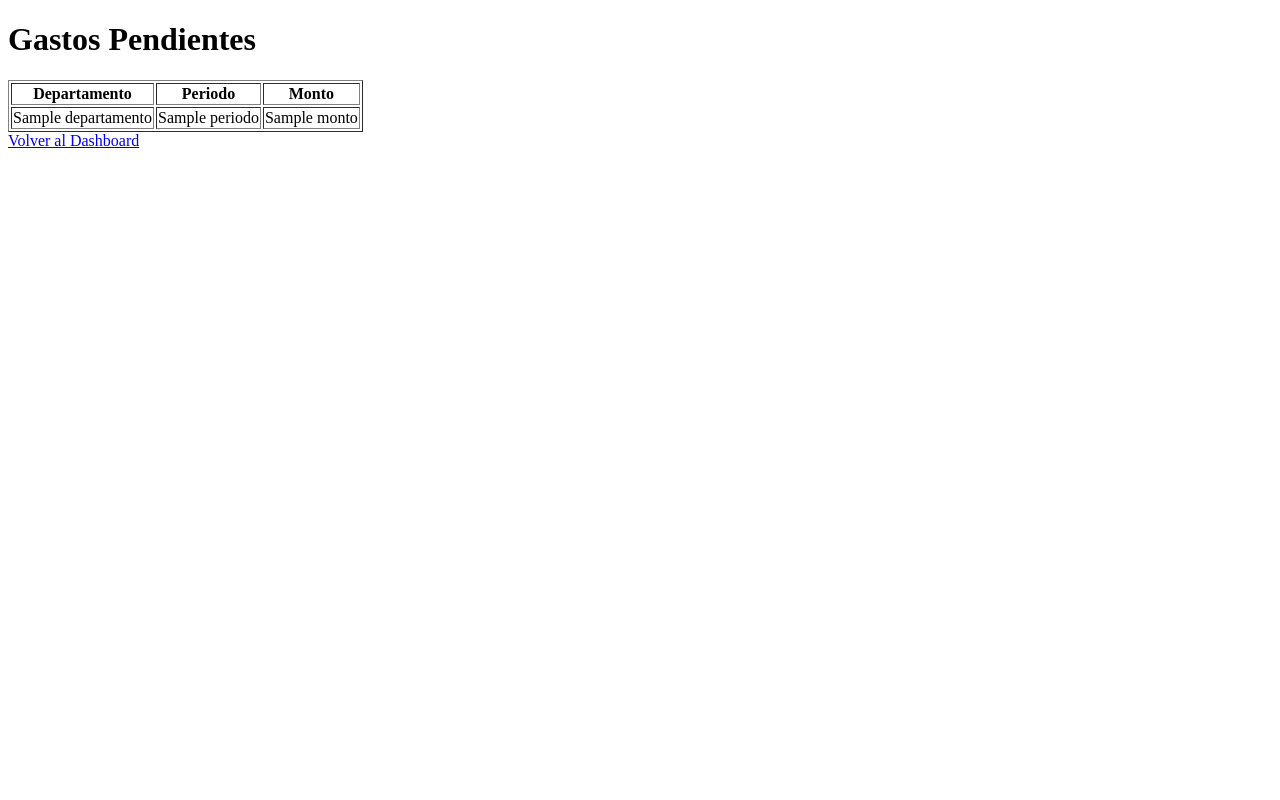
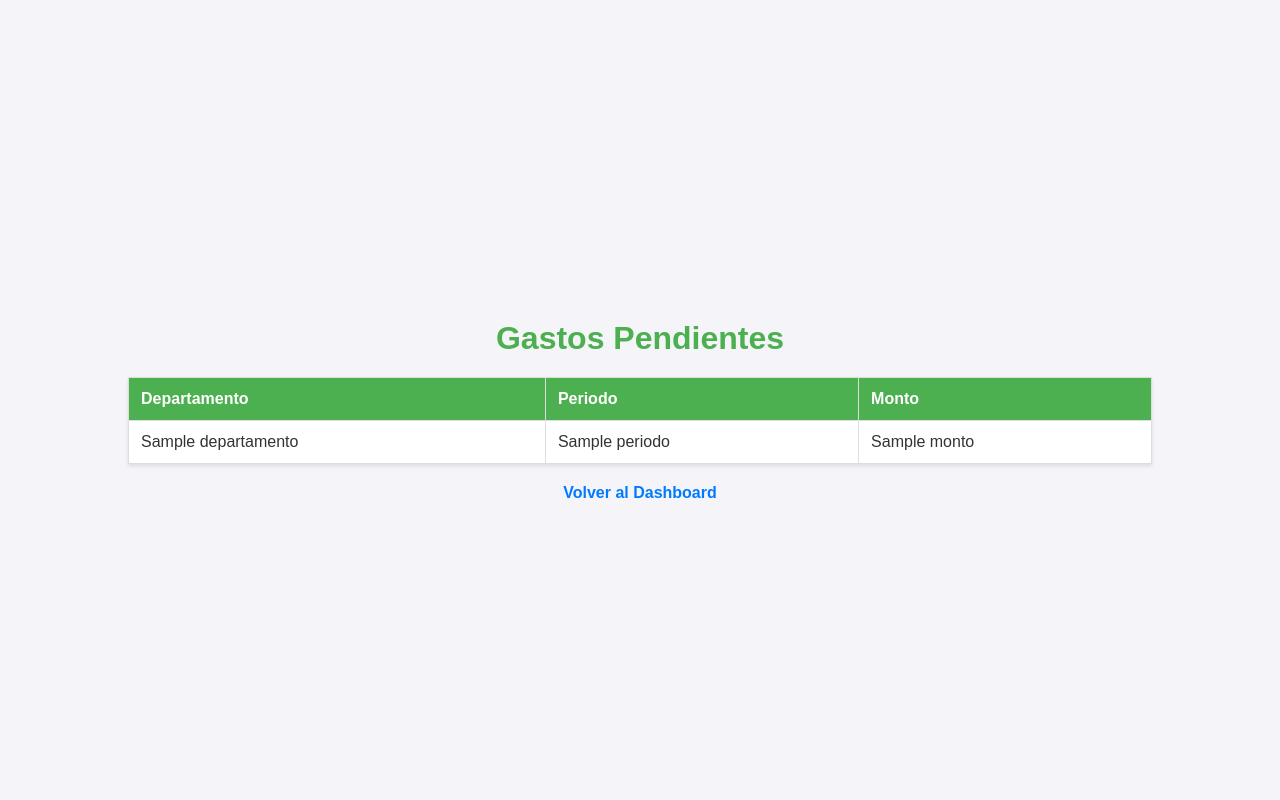
Before and after one commit to Javi3r12/BackEnd-Arquitectura, a Django app: template gastos_comunes/core/templates/gastos_pendientes.html in a window 1280 px wide. Run offline with Django 5.2, Linux system fonts and the light colour scheme; the template is opened without the code that fills it: most values are stand-ins (such as "Sample title", 1, 10 or a date in 2020).

Commit message:
Update gastos_pendientes.html

```diff
--- a/gastos_comunes/core/templates/gastos_pendientes.html
+++ b/gastos_comunes/core/templates/gastos_pendientes.html
@@ -1,16 +1,70 @@
 <!DOCTYPE html>
 <html lang="en">
 <head>
+    <meta charset="UTF-8">
+    <meta name="viewport" content="width=device-width, initial-scale=1.0">
     <title>Gastos Pendientes</title>
+    <style>
+        body {
+            font-family: Arial, sans-serif;
+            background-color: #f4f4f9;
+            color: #333;
+            margin: 0;
+            padding: 0;
+            display: flex;
+            flex-direction: column;
+            align-items: center;
+            justify-content: center;
+            min-height: 100vh;
+        }
+        h1 {
+            color: #4CAF50;
+            margin-bottom: 20px;
+        }
+        table {
+            width: 80%;
+            border-collapse: collapse;
+            background-color: #fff;
+            box-shadow: 0 2px 4px rgba(0, 0, 0, 0.1);
+        }
+        th, td {
+            text-align: left;
+            padding: 12px;
+            border: 1px solid #ddd;
+        }
+        th {
+            background-color: #4CAF50;
+            color: white;
+        }
+        tr:nth-child(even) {
+            background-color: #f9f9f9;
+        }
+        tr:hover {
+            background-color: #f1f1f1;
+        }
+        a {
+            display: inline-block;
+            margin-top: 20px;
+            text-decoration: none;
+            color: #007BFF;
+            font-weight: bold;
+        }
+        a:hover {
+            text-decoration: underline;
+        }
+    </style>
 </head>
 <body>
     <h1>Gastos Pendientes</h1>
-    <table border="1">
+    <table>
+        <thead>
             <tr>
                 <th>Departamento</th>
                 <th>Periodo</th>
                 <th>Monto</th>
             </tr>
+        </thead>
+        <tbody>
             {% for gasto in gastos_pendientes.gastos_pendientes %}
             <tr>
                 <td>{{ gasto.departamento }}</td>
@@ -18,6 +72,7 @@
                 <td>{{ gasto.monto }}</td>
             </tr>
             {% endfor %}
+        </tbody>
     </table>
     <a href="/">Volver al Dashboard</a>
 </body>
```
Lines whose indentation alone changed are shown as unchanged.
